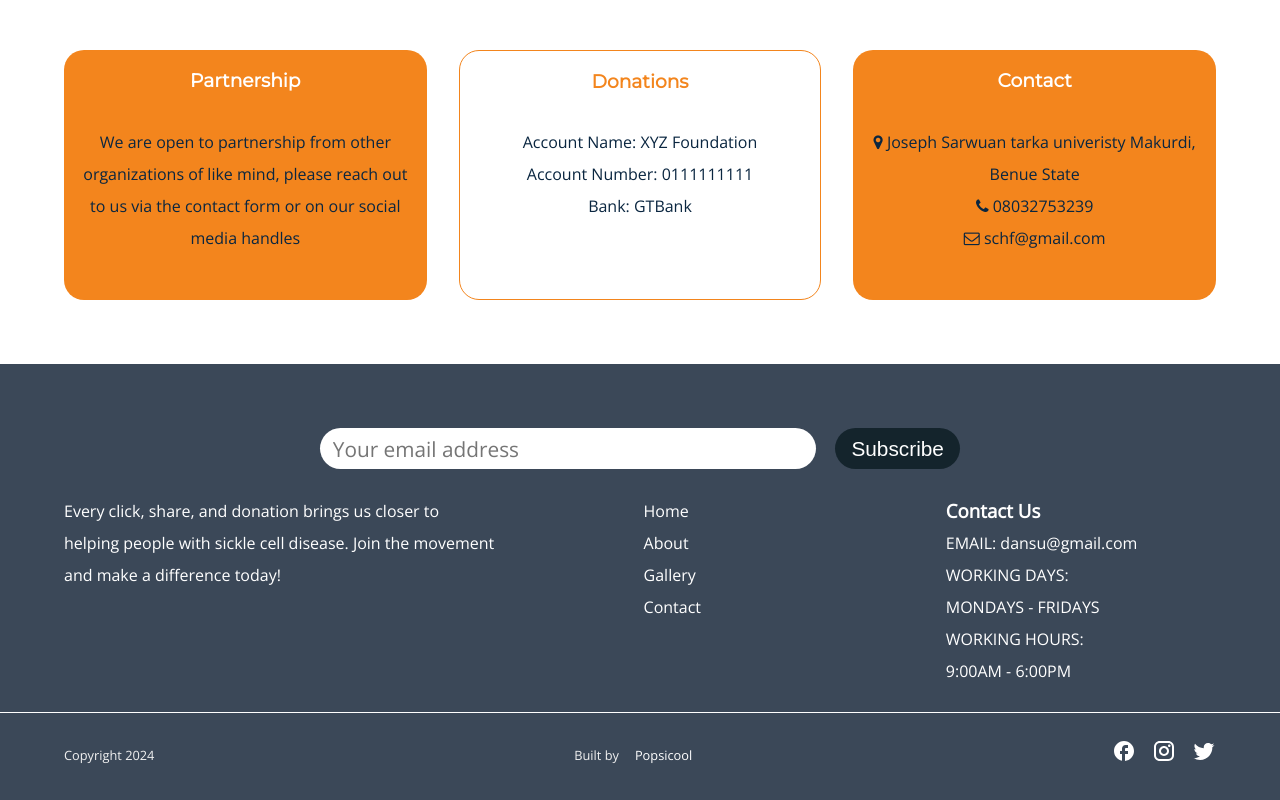
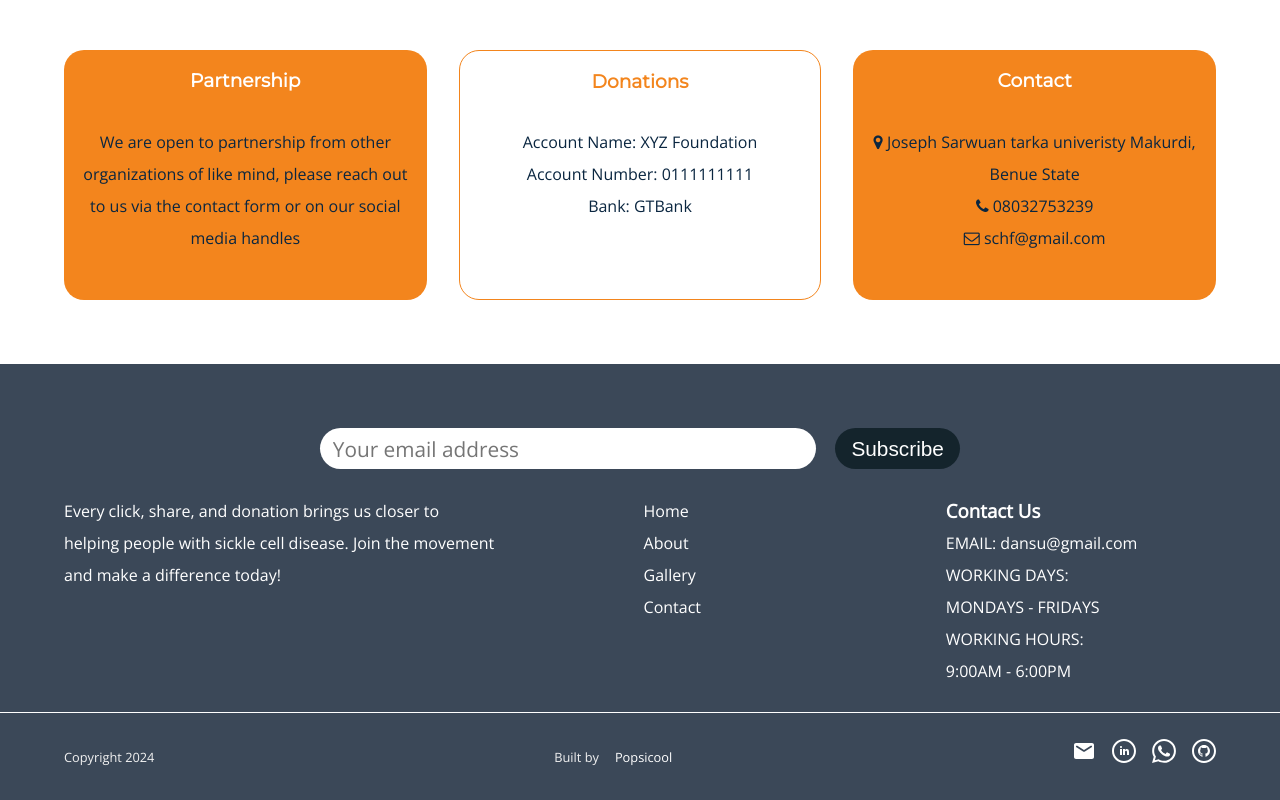
Before and after one commit to Popsicool/ngo_client, a React (Vite) app: page / in a window 1280 px wide. Shown: the part 7516-8316 px from the top of the page. Built offline with nearby package versions, Linux system fonts and the light colour scheme.

Commit message:
fix icons

```diff
--- a/src/components/Footer.jsx
+++ b/src/components/Footer.jsx
@@ -18,12 +18,16 @@ export const Footer = () => {
       transition={{ staggerChildren: 0.5 }}
     >
       <div className="join-form-div">
-          <form className='join-form'>
-                <input placeholder='Your email address' className='sub-inp' type='email'/>
+        <form className="join-form">
+          <input
+            placeholder="Your email address"
+            className="sub-inp"
+            type="email"
+          />
           <motion.button
-                className='sub-btn'
+            className="sub-btn"
             variants={buttonVariant}
-          whileHover='hover'
+            whileHover="hover"
           >
             Subscribe
           </motion.button>
@@ -32,7 +36,9 @@ export const Footer = () => {
       <div className="footer-top">
         <div className="footer-top-1">
           <p>
-          Every click, share, and donation brings us closer to helping people with sickle cell disease. Join the movement and make a difference today!
+            Every click, share, and donation brings us closer to helping people
+            with sickle cell disease. Join the movement and make a difference
+            today!
           </p>
         </div>
         <div className="footer-top2">
@@ -65,16 +71,16 @@ export const Footer = () => {
         </div>
       </div>
       <div className="footer-bottom">
-        <p>Copyright {new Date().getFullYear()}</p>
+        <p className="bbP">Copyright {new Date().getFullYear()}</p>
         <div className="bbP">
           <p>Built by </p>
           <FramerMagnetic>
             <Link to="https://www.popsicool.fog-agric.com">Popsicool</Link>
           </FramerMagnetic>
         </div>
-        <div className="nav-top-right">
+        <div className="nav-top-right icon-down">
         <FramerMagnetic>
-            <Link to="fb.com">
+          <Link to="mailto:akinolasamson1234@gmail.com">
             <svg
               width="24"
               height="24"
@@ -83,8 +89,24 @@ export const Footer = () => {
               xmlns="http://www.w3.org/2000/svg"
             >
               <path
-                  d="M22 12C22 6.48 17.52 2 12 2C6.48 2 2 6.48 2 12C2 16.84 5.44 20.87 10 21.8V15H8V12H10V9.5C10 7.57 11.57 6 13.5 6H16V9H14C13.45 9 13 9.45 13 10V12H16V15H13V21.95C18.05 21.45 22 17.19 22 12Z"
+                d="M20 4H4C2.9 4 2.01 4.9 2.01 6L2 18C2 19.1 2.9 20 4 20H20C21.1 20 22 19.1 22 18V6C22 4.9 21.1 4 20 4ZM19.6 8.25L12.53 12.67C12.21 12.87 11.79 12.87 11.47 12.67L4.4 8.25C4.29973 8.19371 4.21192 8.11766 4.14189 8.02645C4.07186 7.93525 4.02106 7.83078 3.99258 7.71937C3.96409 7.60796 3.9585 7.49194 3.97616 7.37831C3.99381 7.26468 4.03434 7.15581 4.09528 7.0583C4.15623 6.96079 4.23632 6.87666 4.33073 6.811C4.42513 6.74533 4.53187 6.69951 4.6445 6.6763C4.75712 6.65309 4.87328 6.65297 4.98595 6.67595C5.09863 6.69893 5.20546 6.74453 5.3 6.81L12 11L18.7 6.81C18.7945 6.74453 18.9014 6.69893 19.014 6.67595C19.1267 6.65297 19.2429 6.65309 19.3555 6.6763C19.4681 6.69951 19.5749 6.74533 19.6693 6.811C19.7637 6.87666 19.8438 6.96079 19.9047 7.0583C19.9657 7.15581 20.0062 7.26468 20.0238 7.37831C20.0415 7.49194 20.0359 7.60796 20.0074 7.71937C19.9789 7.83078 19.9281 7.93525 19.8581 8.02645C19.7881 8.11766 19.7003 8.19371 19.6 8.25Z"
                 fill="white"
+              />
+            </svg>
+          </Link>
+          </FramerMagnetic>
+          <FramerMagnetic>
+            <Link to="https://www.linkedin.com/in/popsicool">
+              <svg
+                fill="none"
+                xmlns="http://www.w3.org/2000/svg"
+                width="24"
+                height="24"
+                viewBox="0 0 24 24"
+              >
+                <path
+                  fill="white"
+                  d="M12 2c5.514 0 10 4.486 10 10s-4.486 10-10 10-10-4.486-10-10 4.486-10 10-10zm0-2c-6.627 0-12 5.373-12 12s5.373 12 12 12 12-5.373 12-12-5.373-12-12-12zm-2 8c0 .557-.447 1.008-1 1.008s-1-.45-1-1.008c0-.557.447-1.008 1-1.008s1 .452 1 1.008zm0 2h-2v6h2v-6zm3 0h-2v6h2v-2.861c0-1.722 2.002-1.881 2.002 0v2.861h1.998v-3.359c0-3.284-3.128-3.164-4-1.548v-1.093z"
                 />
               </svg>
             </Link>
@@ -93,20 +115,36 @@ export const Footer = () => {
           <FramerMagnetic>
             <Link to="https://wa.me/+2348069482021">
               <svg
+                xmlns="http://www.w3.org/2000/svg"
                 width="24"
                 height="24"
+                fill="none"
                 viewBox="0 0 24 24"
-                fill="none"
-                xmlns="http://www.w3.org/2000/svg"
               >
                 <path
-                  d="M7.8 2H16.2C19.4 2 22 4.6 22 7.8V16.2C22 17.7383 21.3889 19.2135 20.3012 20.3012C19.2135 21.3889 17.7383 22 16.2 22H7.8C4.6 22 2 19.4 2 16.2V7.8C2 6.26174 2.61107 4.78649 3.69878 3.69878C4.78649 2.61107 6.26174 2 7.8 2ZM7.6 4C6.64522 4 5.72955 4.37928 5.05442 5.05442C4.37928 5.72955 4 6.64522 4 7.6V16.4C4 18.39 5.61 20 7.6 20H16.4C17.3548 20 18.2705 19.6207 18.9456 18.9456C19.6207 18.2705 20 17.3548 20 16.4V7.6C20 5.61 18.39 4 16.4 4H7.6ZM17.25 5.5C17.5815 5.5 17.8995 5.6317 18.1339 5.86612C18.3683 6.10054 18.5 6.41848 18.5 6.75C18.5 7.08152 18.3683 7.39946 18.1339 7.63388C17.8995 7.8683 17.5815 8 17.25 8C16.9185 8 16.6005 7.8683 16.3661 7.63388C16.1317 7.39946 16 7.08152 16 6.75C16 6.41848 16.1317 6.10054 16.3661 5.86612C16.6005 5.6317 16.9185 5.5 17.25 5.5ZM12 7C13.3261 7 14.5979 7.52678 15.5355 8.46447C16.4732 9.40215 17 10.6739 17 12C17 13.3261 16.4732 14.5979 15.5355 15.5355C14.5979 16.4732 13.3261 17 12 17C10.6739 17 9.40215 16.4732 8.46447 15.5355C7.52678 14.5979 7 13.3261 7 12C7 10.6739 7.52678 9.40215 8.46447 8.46447C9.40215 7.52678 10.6739 7 12 7ZM12 9C11.2044 9 10.4413 9.31607 9.87868 9.87868C9.31607 10.4413 9 11.2044 9 12C9 12.7956 9.31607 13.5587 9.87868 14.1213C10.4413 14.6839 11.2044 15 12 15C12.7956 15 13.5587 14.6839 14.1213 14.1213C14.6839 13.5587 15 12.7956 15 12C15 11.2044 14.6839 10.4413 14.1213 9.87868C13.5587 9.31607 12.7956 9 12 9Z"
                   fill="white"
+                  d="M.057 24l1.687-6.163c-1.041-1.804-1.588-3.849-1.587-5.946.003-6.556 5.338-11.891 11.893-11.891 3.181.001 6.167 1.24 8.413 3.488 2.245 2.248 3.481 5.236 3.48 8.414-.003 6.557-5.338 11.892-11.893 11.892-1.99-.001-3.951-.5-5.688-1.448l-6.305 1.654zm6.597-3.807c1.676.995 3.276 1.591 5.392 1.592 5.448 0 9.886-4.434 9.889-9.885.002-5.462-4.415-9.89-9.881-9.892-5.452 0-9.887 4.434-9.889 9.884-.001 2.225.651 3.891 1.746 5.634l-.999 3.648 3.742-.981zm11.387-5.464c-.074-.124-.272-.198-.57-.347-.297-.149-1.758-.868-2.031-.967-.272-.099-.47-.149-.669.149-.198.297-.768.967-.941 1.165-.173.198-.347.223-.644.074-.297-.149-1.255-.462-2.39-1.475-.883-.788-1.48-1.761-1.653-2.059-.173-.297-.018-.458.13-.606.134-.133.297-.347.446-.521.151-.172.2-.296.3-.495.099-.198.05-.372-.025-.521-.075-.148-.669-1.611-.916-2.206-.242-.579-.487-.501-.669-.51l-.57-.01c-.198 0-.52.074-.792.372s-1.04 1.016-1.04 2.479 1.065 2.876 1.213 3.074c.149.198 2.095 3.2 5.076 4.487.709.306 1.263.489 1.694.626.712.226 1.36.194 1.872.118.571-.085 1.758-.719 2.006-1.413.248-.695.248-1.29.173-1.414z"
                 />
               </svg>
             </Link>
           </FramerMagnetic>
           <FramerMagnetic>
+            <Link to="https://www.github.com/Popsicool">
+              <svg
+                fill="none"
+                xmlns="http://www.w3.org/2000/svg"
+                width="24"
+                height="24"
+                viewBox="0 0 24 24"
+              >
+                <path
+                  fill="white"
+                  d="M12 2c5.514 0 10 4.486 10 10s-4.486 10-10 10-10-4.486-10-10 4.486-10 10-10zm0-2c-6.627 0-12 5.373-12 12s5.373 12 12 12 12-5.373 12-12-5.373-12-12-12zm0 6c-3.313 0-6 2.686-6 6 0 2.651 1.719 4.9 4.104 5.693.3.056.396-.13.396-.289v-1.117c-1.669.363-2.017-.707-2.017-.707-.272-.693-.666-.878-.666-.878-.544-.373.041-.365.041-.365.603.042.92.619.92.619.535.917 1.403.652 1.746.499.054-.388.209-.652.381-.802-1.333-.152-2.733-.667-2.733-2.965 0-.655.234-1.19.618-1.61-.062-.153-.268-.764.058-1.59 0 0 .504-.161 1.65.615.479-.133.992-.199 1.502-.202.51.002 1.023.069 1.503.202 1.146-.776 1.648-.615 1.648-.615.327.826.121 1.437.06 1.588.385.42.617.955.617 1.61 0 2.305-1.404 2.812-2.74 2.96.216.186.412.551.412 1.111v1.646c0 .16.096.347.4.288 2.383-.793 4.1-3.041 4.1-5.691 0-3.314-2.687-6-6-6z"
+                />
+              </svg>
+            </Link>
+          </FramerMagnetic>
+          {/* <FramerMagnetic>
             <Link to="https://twitter.com/Samson_Akinola1">
               <svg
                 width="24"
@@ -121,7 +159,7 @@ export const Footer = () => {
                 />
               </svg>
             </Link>
-          </FramerMagnetic>
+          </FramerMagnetic> */}
         </div>
       </div>
     </motion.footer>
--- a/src/styles/footer.css
+++ b/src/styles/footer.css
@@ -31,6 +31,7 @@ footer{
 .bbP{
     display: flex;
     gap: 1rem;
+    align-items: center;
 
 }
 .join-form{
@@ -53,5 +54,9 @@ footer{
     .footer-top div{
         width: 100%;
     }
+    .icon-down{
+        display: grid;
+        grid-template-columns: repeat(2, 1fr);
+    }
 
 }
--- a/src/styles/hero.css
+++ b/src/styles/hero.css
@@ -60,7 +60,7 @@
         font-size: 2rem;
     }
     .hero-paragrah{
-        font-size: .7rem;
+        font-size: 1rem;
     }
     .hero-btn-wrapper{
         width: 100%;
```
Lines whose indentation alone changed are shown as unchanged.
